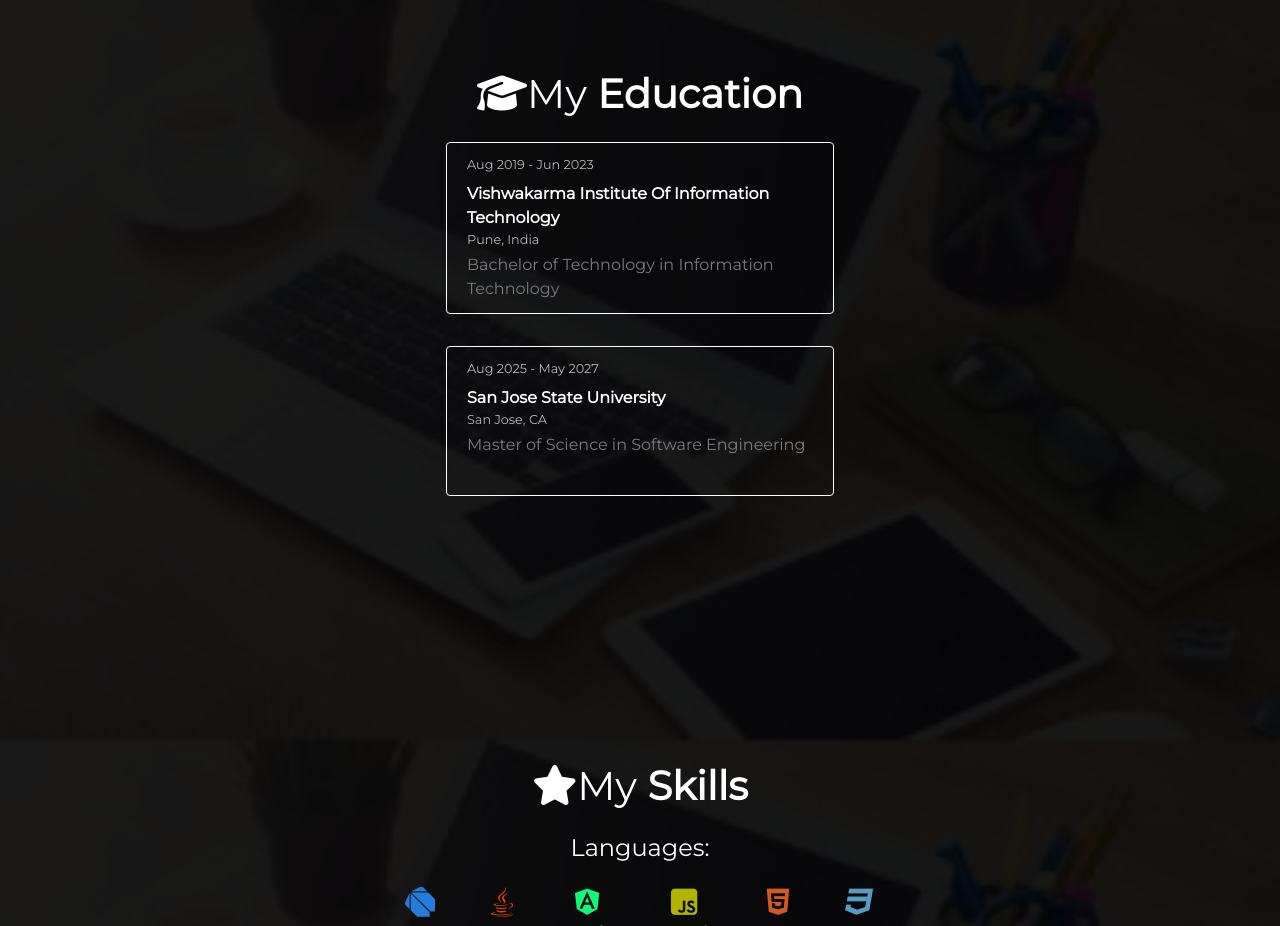
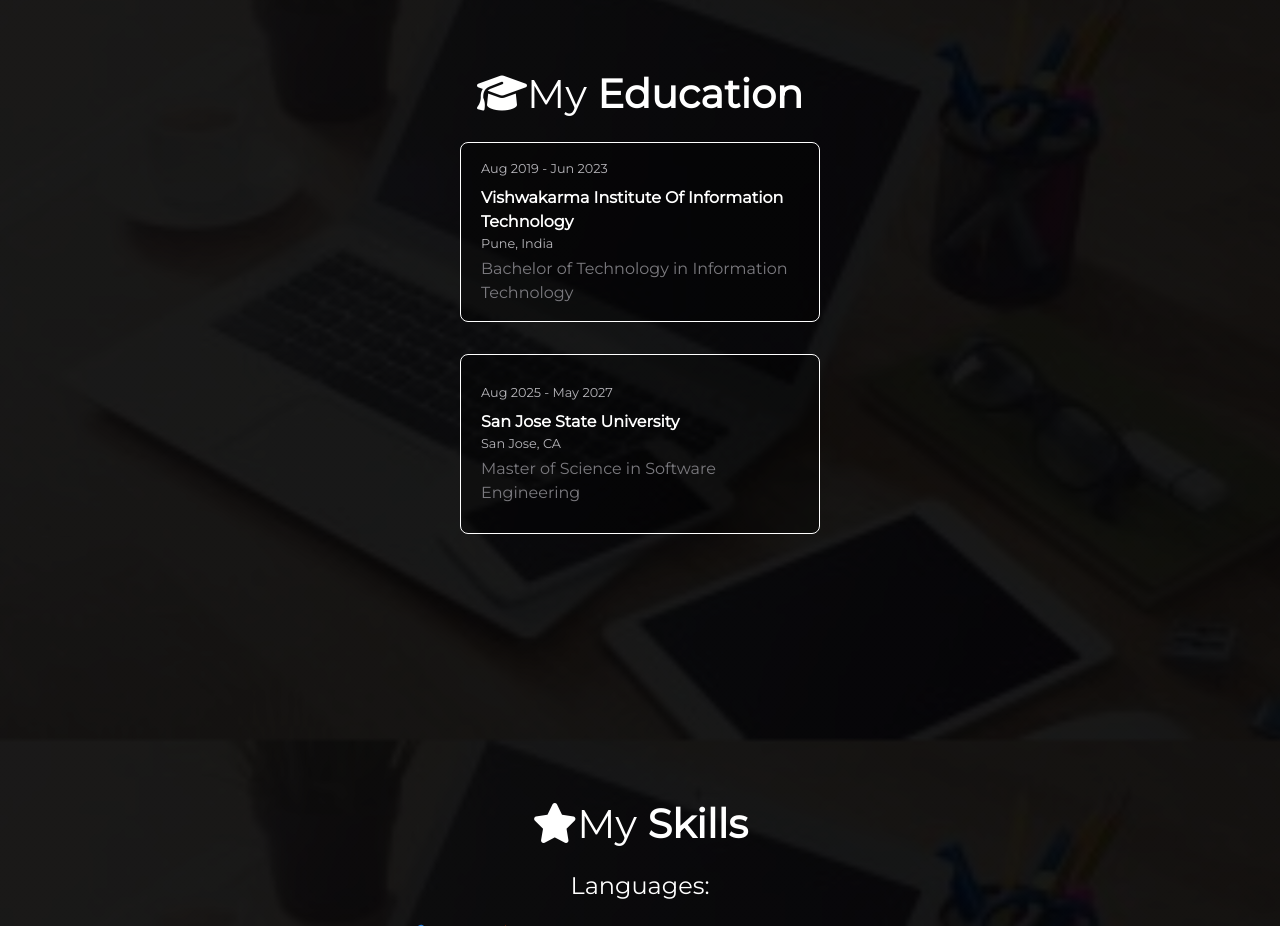
Before and after one commit to darshlukkad/darshlukkad.github.io, a plain HTML site: page index.html in a window 1280 px wide. Shown: the part 1660-2586 px from the top of the page. Drawn offline with nearby package versions, Linux system fonts and the light colour scheme; files whose address does not match are found by name.

Commit message:
education box

```diff
--- a/css/style.css
+++ b/css/style.css
@@ -165,3 +165,41 @@ section {
     from, to { border-color: transparent }
     50% { border-color: orange }
   }
+
+  /* Layout the boxes nicely in a row (wrap on small screens) */
+#education .list-group {
+  display: flex;
+  flex-wrap: wrap;
+  gap: 16px;
+  justify-content: center;
+}
+
+/* Fixed-size box */
+#education .list-group-item {
+  width: 360px;         /* set your fixed width */
+  height: 180px;        /* set your fixed height */
+  display: flex;
+  flex-direction: column;
+  justify-content: center;
+  background: rgba(0,0,0,0.35);
+  border: 1px solid #fff;
+  border-radius: 8px;
+  box-sizing: border-box; /* include border in the set width/height */
+  overflow: hidden;       /* hide overflowed content (see options below) */
+}
+
+/* Optional: tidy long lines without breaking layout */
+#education .list-group-item .large,
+#education .list-group-item .font-weight-light,
+#education .list-group-item .small {
+  overflow: hidden;
+  text-overflow: ellipsis;
+  display: -webkit-box;
+  -webkit-line-clamp: 2;      /* number of lines before ellipsis */
+  -webkit-box-orient: vertical;
+}
+
+/* (Optional) make it a tad smaller on phones */
+@media (max-width: 420px) {
+  #education .list-group-item { width: 320px; height: 170px; }
+}
--- a/index.html
+++ b/index.html
@@ -140,28 +140,12 @@
     <!-- About Section END -->
 
 
+
     <!-- Education Section START -->
     <section id="education">
-        <style>
-            /* Ensure both education blocks share the same width and minimum height,
-               with a responsive fallback on small screens */
-            .edu-list {
-                width: 420px;
-                max-width: 90%;
-            }
-            .edu-list .list-group-item {
-                min-height: 150px;
-            }
-            @media (max-width: 576px) {
-                .edu-list {
-                    width: 100%;
-                }
-            }
-        </style>
-
         <div class="h1 text-center" data-aos="zoom-in-up"><i class="fas fa-graduation-cap"></i>My <b>Education</b></div>
         <div class="d-flex align-items-center">
-            <ul class="list-group p-3 mx-auto edu-list" data-aos="zoom-in-down">
+            <ul class="list-group p-3 mx-auto" data-aos="zoom-in-down">
                 <li class="list-group-item">
                     <div class="small" style="color: #b7b6bb">Aug 2019 - Jun 2023</div>
                     <div class="large font-weight-bold mt-2" style="color: #FFFFFF;">Vishwakarma Institute Of Information
@@ -174,7 +158,7 @@
             </ul>
         </div>
         <div class="d-flex align-items-center">
-            <ul class="list-group p-3 mx-auto edu-list" data-aos="zoom-in-down">
+            <ul class="list-group p-3 mx-auto" data-aos="zoom-in-down">
                 <li class="list-group-item">
                     <div class="small" style="color: #b7b6bb">Aug 2025 - May 2027</div>
                     <div class="large font-weight-bold mt-2" style="color: #FFFFFF;">San Jose State University</div>
```
